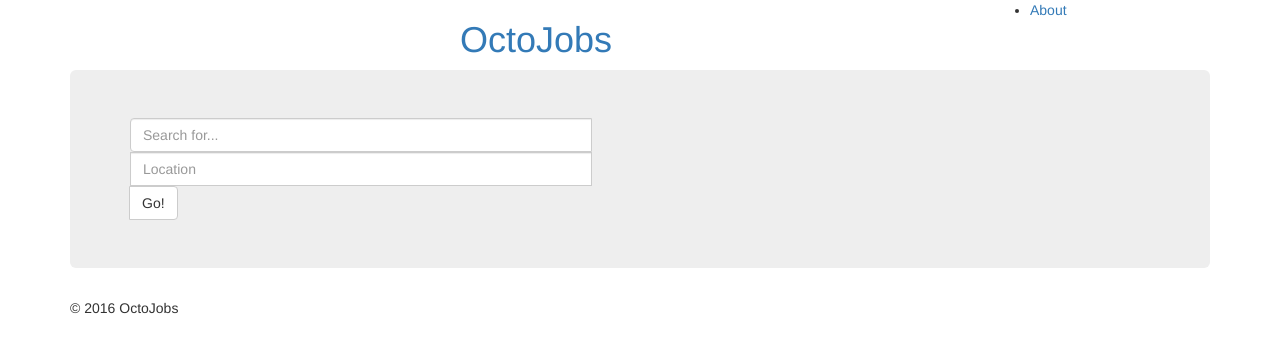
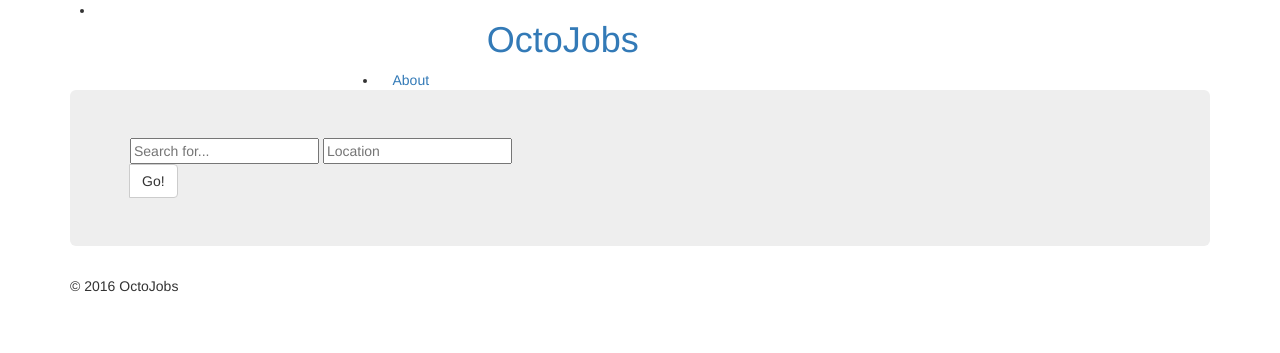
Before and after one commit to OctoJobs/Octojobs, a Python web app: template octojobs/templates/home.jinja2 in a window 1280 px wide. Shown: the top 353 px of the page. Run offline with Jinja, Linux system fonts and the light colour scheme; the template is opened without the code that fills it, so the values that code supplies are empty; some libraries are stand-ins or nearby versions.

Commit message:
added html and css to add location search

```diff
--- a/development.ini
+++ b/development.ini
@@ -14,7 +14,6 @@ pyramid.default_locale_name = en
 pyramid.includes =
     pyramid_debugtoolbar
 
-sqlalchemy.url = postgres://colinlamont@localhost:5432/octojobs
 
 # By default, the toolbar only appears for clients from IP addresses
 # '127.0.0.1' and '::1'.
--- a/octojobs/templates/home.jinja2
+++ b/octojobs/templates/home.jinja2
@@ -5,9 +5,9 @@
         <section id="searchbar" class="row">
             <div class="col-lg-6">
                 <div class="input-group">
-                    <form method="POST">
-                        <input type="text" class="form-control" name="searchbar" placeholder="Search for..."/>
-                        <input type="text" class="form-control" name="location" placeholder="Location"/>
+                    <form method="POST" size=300px>
+                        <input type="text" id="keyword" name="searchbar" placeholder="Search for..."/>
+                        <input type="text" id="location" name="location" placeholder="Location"/>
                         <span class="input-group-btn">
                         <button class="btn btn-default" type="submit">Go!</button>
                         </span>
--- a/octojobs/templates/layout.jinja2
+++ b/octojobs/templates/layout.jinja2
@@ -26,11 +26,11 @@
     <body class="container">
       <header class="row">
           <!-- <img id="logo" class="col-lg-1 col-lg-offset-2" src={{ request.static_url('octojobs:static/images/logo.jpg') }} -->
-          <h1 class="col-lg-6 col-lg-offset-4"><a href={{ request.route_url('home') }}>OctoJobs</a></h1>
           <nav>
-              <ul>
-                  <li><a href={{ request.route_url('about') }}>About</a></li>
-              </ul>
+            <ul id="ul_nav">
+                <li><h1 class="col-lg-6 col-lg-offset-4"><a href={{ request.route_url('home') }}>OctoJobs</a></h1></li>
+                <li class="col-lg-1 col-lg-offset-3" id="about"><a href={{ request.route_url('about') }}>About</a></li>
+            </ul>
           </nav>
       </header>
       {% block body %}
--- a/octojobs/views/default.py
+++ b/octojobs/views/default.py
@@ -27,7 +27,7 @@ def home_view(request):
 
         elif searchterm == None and location:
             return HTTPFound(
-                location=request.route_url('results', _query={'search': location})
+                location=request.route_url('results', _query={'location': location})
             )
 
         elif searchterm and location:
@@ -41,7 +41,8 @@ def home_view(request):
 def result_view(request):
     """Generate result view."""
 
-    searchterm = '%' + request.GET.get('search') + '%'
+    searchterm = '%' + request.GET.get('search') +'%'
+    location = '%' + request.GET.get('location') +'%'
     query = request.dbsession.query(Job).filter(Job.city.ilike(searchterm)).first()
 
     if request.method == 'POST':
```
Also changed, not shown: octojobs/static/css/base.css (+7 -0 lines).
